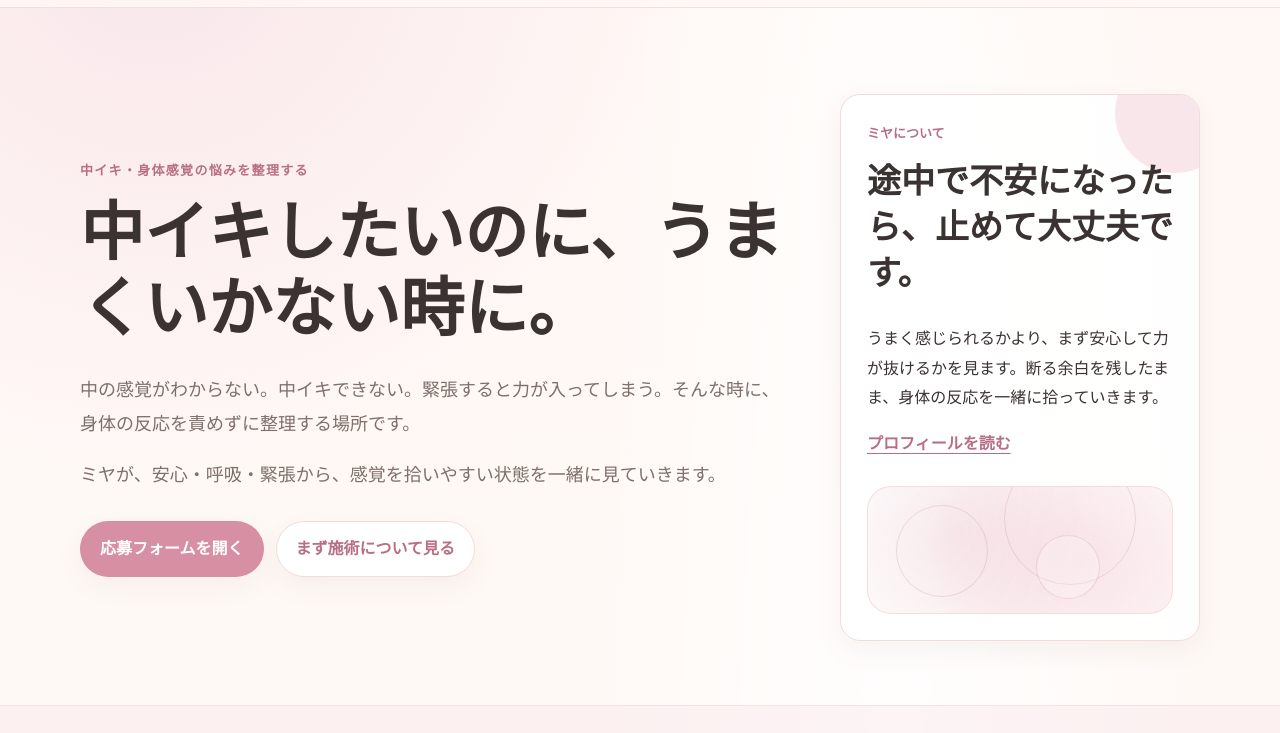
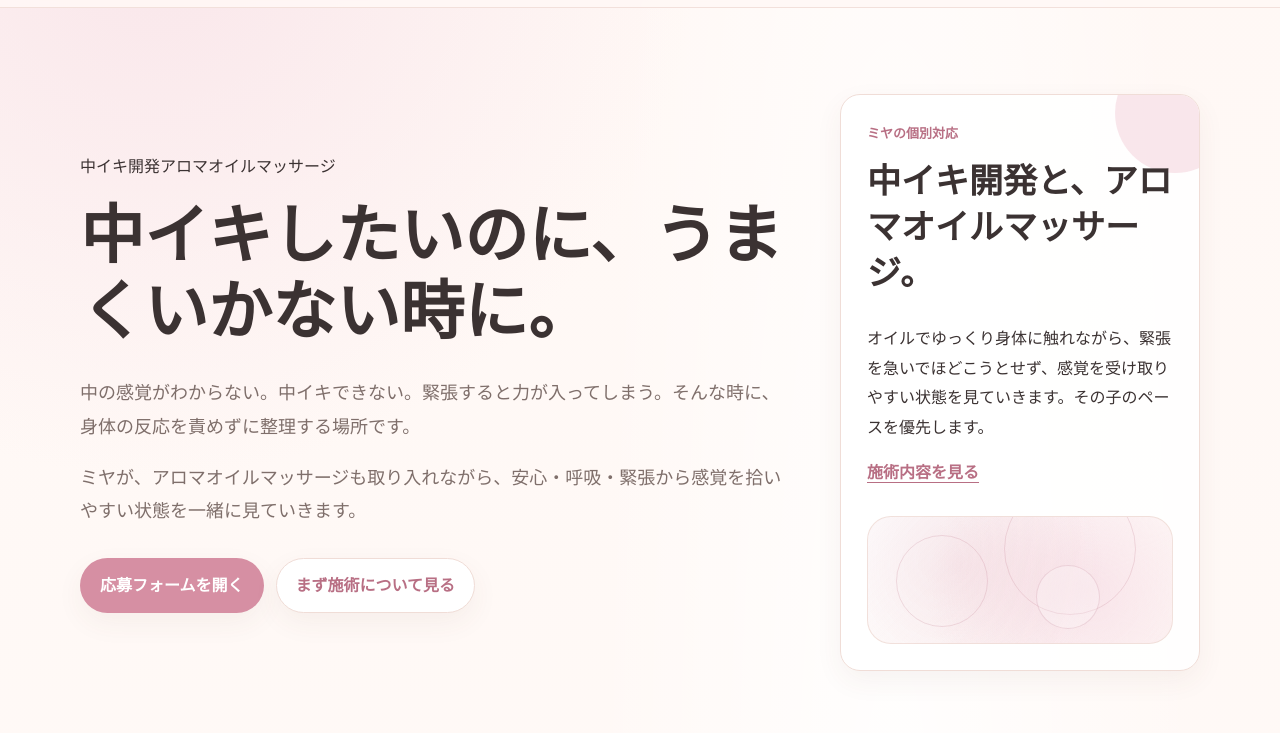
Before and after one commit to miyakaihatu/nakaiki, a plain HTML site: page index.html in a window 1280 px wide. Shown: the part 67-800 px from the top of the page. Drawn offline with Linux system fonts and the light colour scheme.

Commit message:
Brand homepage around development and aroma oil

```diff
--- a/index.html
+++ b/index.html
@@ -3,13 +3,13 @@
 <head>
   <meta charset="utf-8">
   <meta name="viewport" content="width=device-width, initial-scale=1">
-  <title>身体の返事 | 中イキしたいのに、中の感覚がわからないあなたへ。</title>
-  <meta name="description" content="中イキできない、中の感覚がわからない、濡れるのに気持ちよさが遠い時に、安心・呼吸・緊張・感覚の拾い方から身体感覚を整理する個人メディアです。">
+  <title>身体の返事 | 中イキ開発とアロマオイルマッサージのミヤ</title>
+  <meta name="description" content="中イキできない、中の感覚がわからない悩みを、中イキ開発とアロマオイルマッサージを通して、安心・呼吸・緊張から整理するミヤの個人サイトです。">
   <link rel="canonical" href="https://miyakaihatu.github.io/nakaiki/">
   <meta property="og:type" content="website">
   <meta property="og:site_name" content="身体の返事">
   <meta property="og:title" content="身体の返事">
-  <meta property="og:description" content="中イキできない、中の感覚がわからない時の身体感覚を、責めずに整理するメディアです。">
+  <meta property="og:description" content="中イキ開発とアロマオイルマッサージを通して、身体感覚を責めずに整理するミヤの個人サイトです。">
   <meta property="og:url" content="https://miyakaihatu.github.io/nakaiki/">
   <meta name="twitter:card" content="summary">
   <link rel="stylesheet" href="css/style.css">
@@ -32,11 +32,11 @@
   <section class="hero section">
     <div class="container hero-grid">
       <div class="hero-copy">
-        <p class="eyebrow">中イキ・身体感覚の悩みを整理する</p>
+        <p class="service-signature" aria-label="ミヤの個別対応"><span>中イキ開発</span><span>アロマオイルマッサージ</span></p>
         <h1>中イキしたいのに、うまくいかない時に。</h1>
         <div class="lead">
           <p>中の感覚がわからない。中イキできない。緊張すると力が入ってしまう。そんな時に、身体の反応を責めずに整理する場所です。</p>
-          <p>ミヤが、安心・呼吸・緊張から、感覚を拾いやすい状態を一緒に見ていきます。</p>
+          <p>ミヤが、アロマオイルマッサージも取り入れながら、安心・呼吸・緊張から感覚を拾いやすい状態を一緒に見ていきます。</p>
         </div>
         <div class="stage-actions" aria-label="目的別の入口">
           <a class="button primary" href="https://docs.google.com/forms/d/1Z66g-mwSutls18mOXEv9DRIS83cDv1mK9pyOA1X2QUs/viewform?pli=1" target="_blank" rel="noopener noreferrer nofollow">応募フォームを開く</a>
@@ -44,10 +44,10 @@
         </div>
       </div>
       <aside class="quiet-panel" aria-labelledby="profile-summary-title">
-        <p class="panel-label">ミヤについて</p>
-        <h2 id="profile-summary-title">途中で不安になったら、止めて大丈夫です。</h2>
-        <p>うまく感じられるかより、まず安心して力が抜けるかを見ます。断る余白を残したまま、身体の反応を一緒に拾っていきます。</p>
-        <a class="text-link" href="about.html">プロフィールを読む</a>
+        <p class="panel-label">ミヤの個別対応</p>
+        <h2 id="profile-summary-title">中イキ開発と、アロマオイルマッサージ。</h2>
+        <p>オイルでゆっくり身体に触れながら、緊張を急いでほどこうとせず、感覚を受け取りやすい状態を見ていきます。その子のペースを優先します。</p>
+        <a class="text-link" href="guide.html">施術内容を見る</a>
         <div class="breath-visual" aria-hidden="true">
           <span></span><span></span><span></span>
         </div>
```
